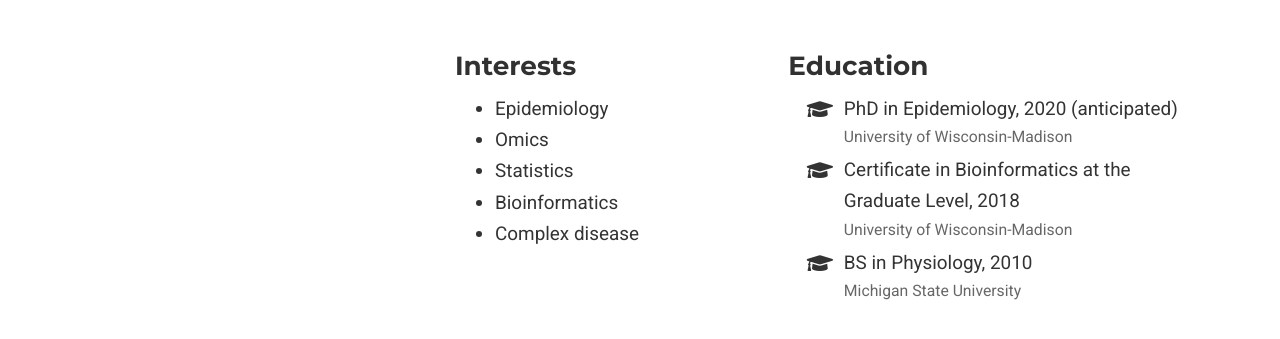
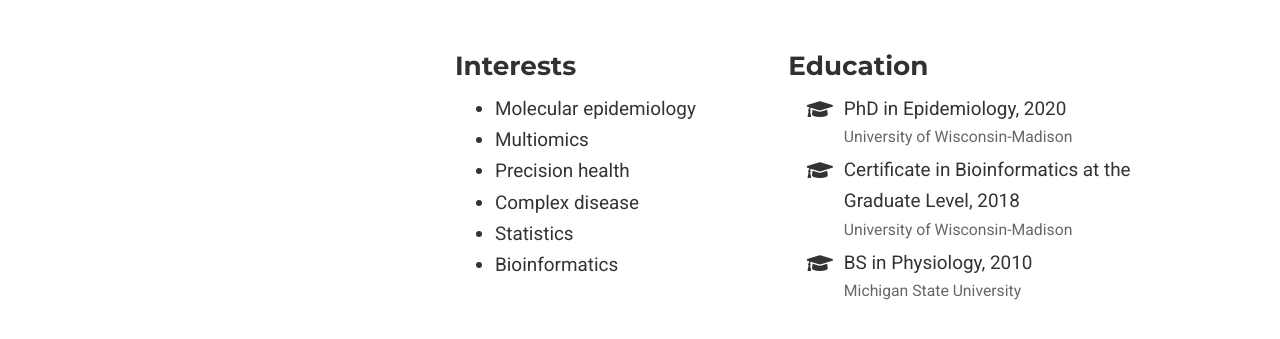
Before and after one commit to dpanyard/dpanyard.github.io, a plain HTML site: page authors/danielpanyard/index.html in a window 1280 px wide. Shown: the part 711-1050 px from the top of the page. Drawn offline with nearby package versions, Linux system fonts and the light colour scheme; some packages are replaced by stand-ins of ours; some icons are missing.

Commit message:
Additional tweaks

```diff
--- a/authors/danielpanyard/index.html
+++ b/authors/danielpanyard/index.html
@@ -649,15 +649,17 @@
         <h3>Interests</h3>
         <ul class="ul-interests">
 
-          <li>Epidemiology</li>
+          <li>Molecular epidemiology</li>
 
-          <li>Omics</li>
+          <li>Multiomics</li>
+
+          <li>Precision health</li>
+
+          <li>Complex disease</li>
 
           <li>Statistics</li>
 
           <li>Bioinformatics</li>
-
-          <li>Complex disease</li>
 
         </ul>
       </div>
@@ -671,7 +673,7 @@
           <li>
             <i class="fa-li fas fa-graduation-cap"></i>
             <div class="description">
-              <p class="course">PhD in Epidemiology, 2020 (anticipated)</p>
+              <p class="course">PhD in Epidemiology, 2020</p>
               <p class="institution">University of Wisconsin-Madison</p>
             </div>
           </li>
```
Also changed, not shown: index.html (+8 -6 lines).
